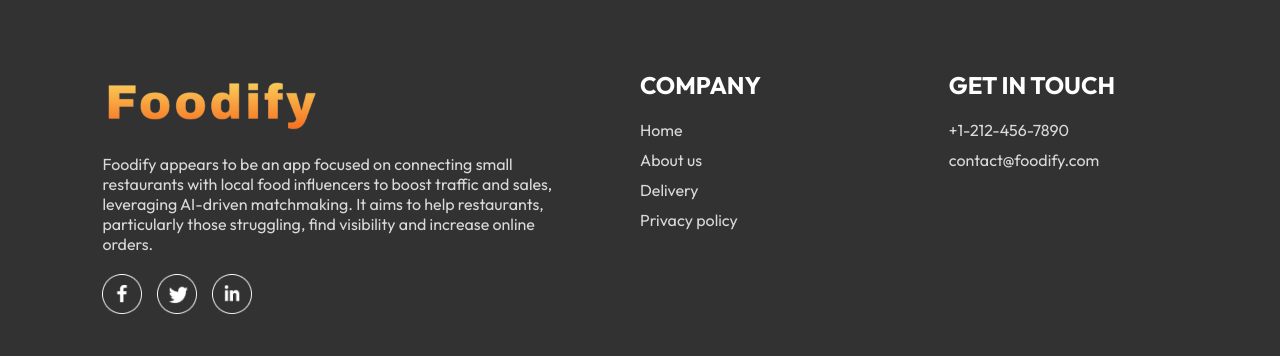
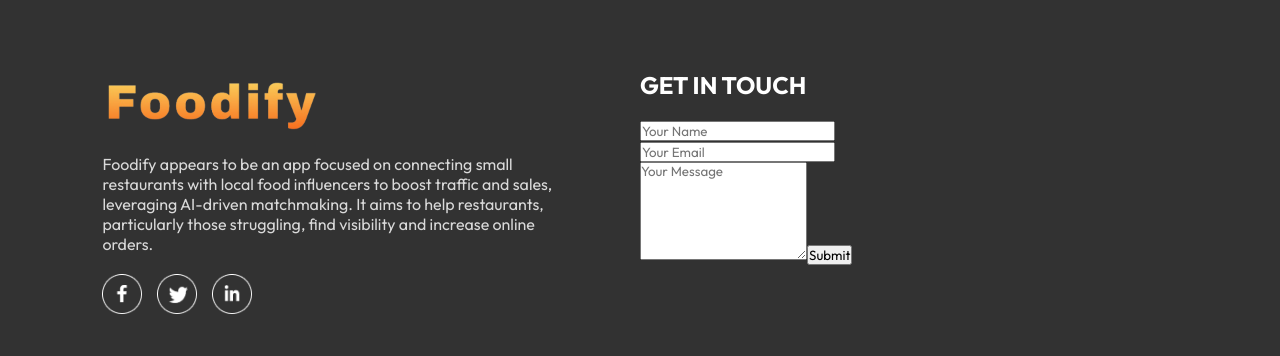
Before and after one commit to Gobinda-hub/Foodify, a React (Vite) app in the folder frontend/: page /verify in a window 1280 px wide. Shown: the part 592-948 px from the top of the page. Built offline with nearby package versions, Linux system fonts and the light colour scheme; no server answers.

Commit message:
Update Footer.jsx

```diff
--- a/frontend/src/components/Footer/Footer.jsx
+++ b/frontend/src/components/Footer/Footer.jsx
@@ -18,21 +18,15 @@ const Footer = () => {
                 <a href="https://www.linkedin.com/in/gobinda-mandal-357159292/"><img src={assets.linkedin_icon} alt="" /></a>
             </div>
         </div>
-        <div className="footer-content-center">
-            <h2>COMPANY</h2>
-            <ul>
-                <li>Home</li>
-                <li>About us</li>
-                <li>Delivery</li>
-                <li>Privacy policy</li>
-            </ul>
-        </div>
-        <div className="footer-content-right">
+       <div className="footer-content-right">
             <h2>GET IN TOUCH</h2>
-            <ul>
-                <li>+1-212-456-7890</li>
-                <li>contact@foodify.com</li>
-            </ul>
+            <form action="https://api.web3forms.com/submit" method="POST">
+              <input type="hidden" name="access_key" value="2ce53d29-89e4-4a82-8dce-3b653f92110b"></input>
+              <input type="text" name="name" id="name" placeholder="Your Name" required></input>
+              <input type="email" name="email" id="email" placeholder="Your Email" required></input>
+              <textarea name="message" rows="6" id="msg" placeholder="Your Message"></textarea>
+              <button type="submit" class="btn btn2" id="btn" onclick="send()">Submit</button>
+            </form>
         </div>
       </div>
       <hr />
```
